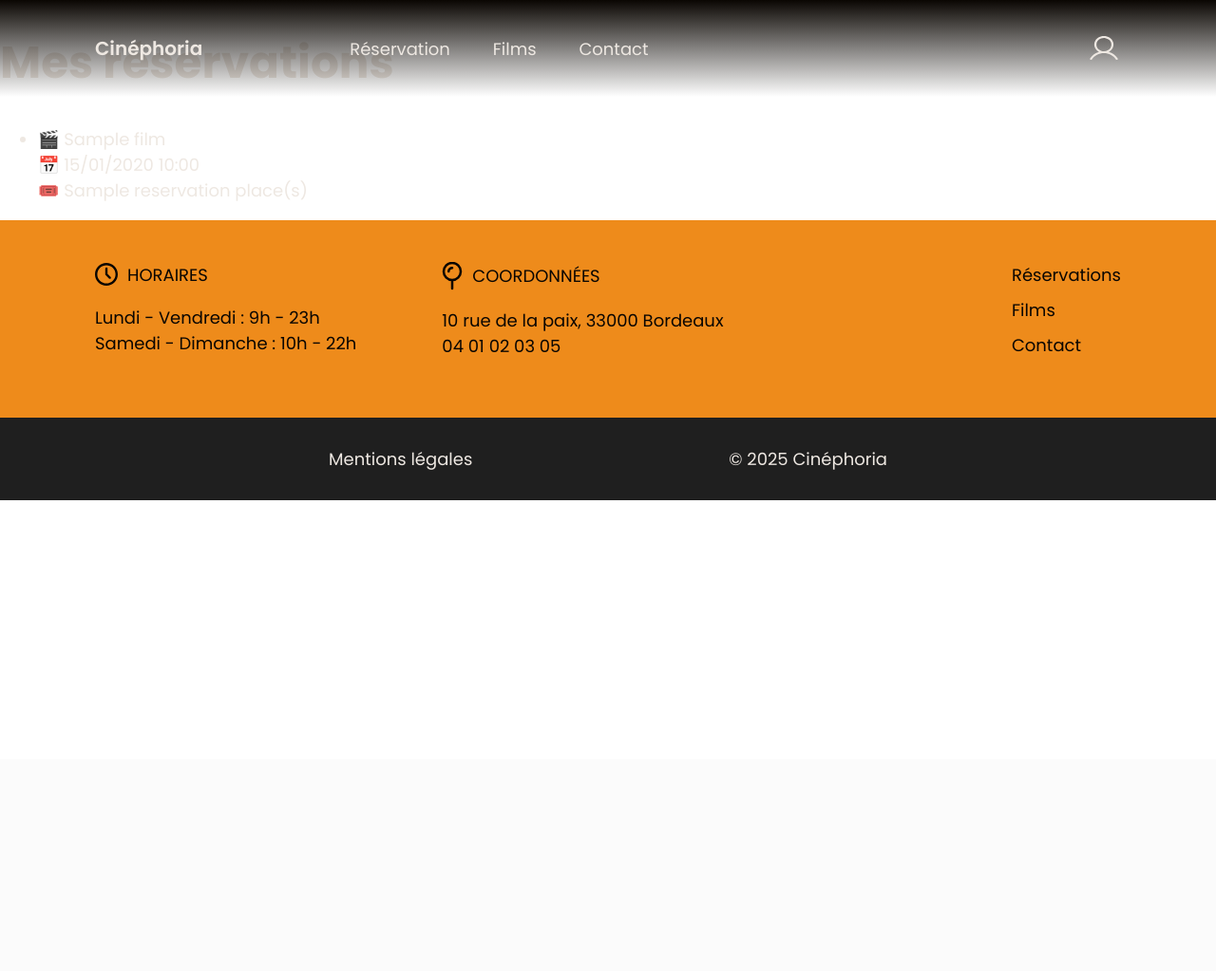
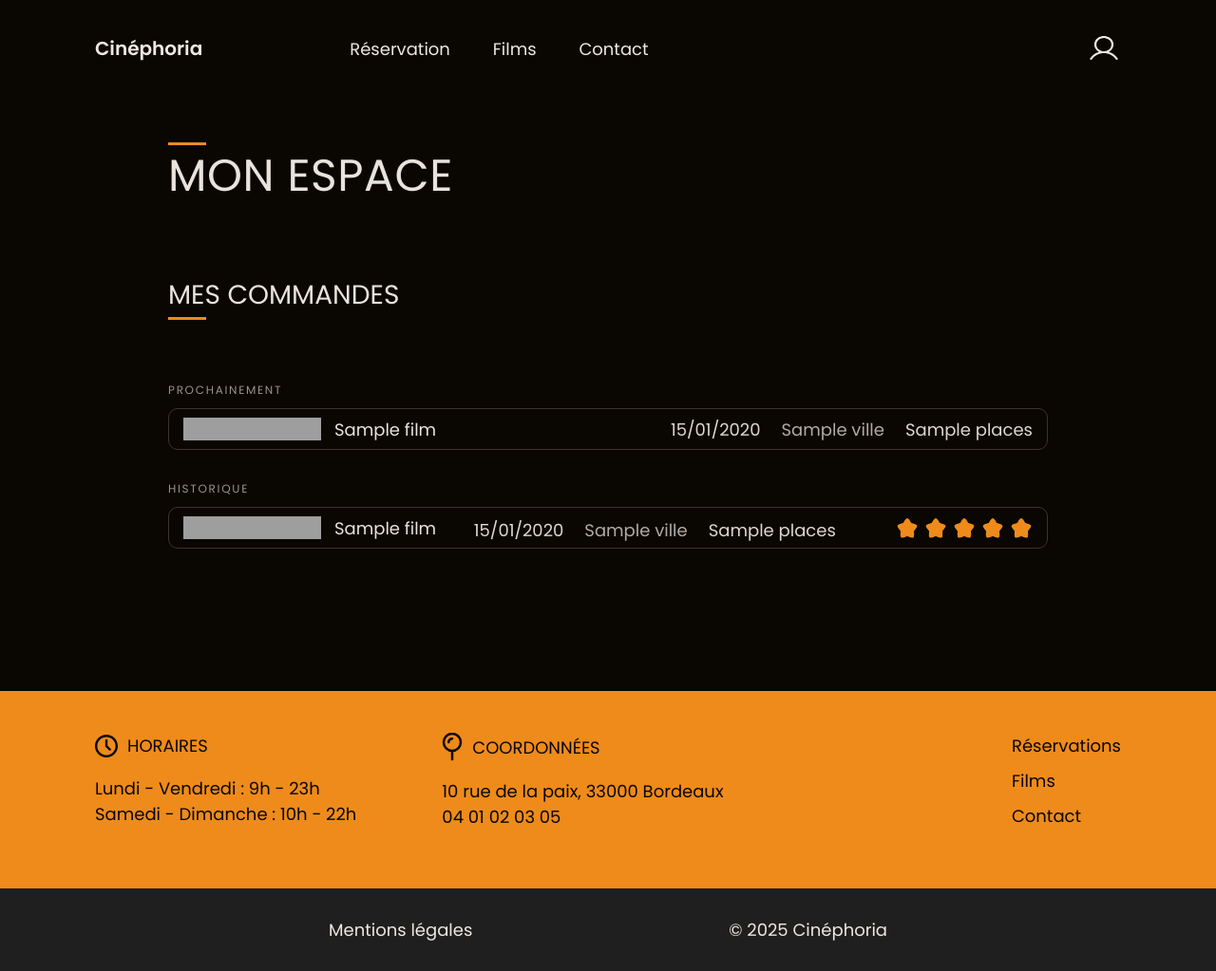
Before and after one commit to Klopes10/Cinephoria, a Symfony app: template templates/account/index.html.twig in a window 1280 px wide. Shown: the whole page at 95% size. Before the commit the page ends 527 px from the top, so only its background shows below. Run offline with Twig, Linux system fonts and the light colour scheme; the template is opened without the code that fills it: most values are stand-ins (such as "Sample title", 1, 10 or a date in 2020); some libraries are stand-ins or nearby versions; grey boxes are pictures that could not be loaded.

Commit message:
WIP: page utilisateur quasi fini, manque la correction des notes apres rechargement de page

```diff
--- a/compose.yaml
+++ b/compose.yaml
@@ -41,7 +41,7 @@ services:
     environment:
       POSTGRES_DB: app
       POSTGRES_USER: app
-      POSTGRES_PASSWORD: "docker compose exec php php bin/console doctrine:fixtures:load"
+      POSTGRES_PASSWORD: admin
     volumes:
       - database_data:/var/lib/postgresql/data
 
--- /dev/null
+++ b/public/css/account.css
@@ -0,0 +1,211 @@
+body { background-color: #0A0602; }
+
+/* Page wrapper */
+.account-wrap {
+    margin: 150px 177px;
+    color: #e9e3dc;
+    background: #0A0602;
+  }
+
+  /* Titles */
+  .page-title {
+    font-weight:400;
+    letter-spacing: .6px;
+    margin: 0 0 70px 0;
+  }
+
+  .section-title {
+    font-size: 28px;
+    margin: 8px 0 70px;
+    color: #e9e3dc;
+  }
+
+  .subhead {
+    margin: 18px 0 10px;
+    font-size: 12px;
+    color: #9b938a;
+    text-transform: uppercase;
+    letter-spacing: .14em;
+  }
+  .mt-32{ margin-top:32px; }
+
+  /* List */
+  .orders-list {
+    list-style: none;
+    padding: 0;
+    margin: 0 0 18px 0;
+    display: grid;
+    gap: 12px;
+  }
+
+
+
+  /* Card */
+  .order-card {
+    height:44px;
+    display: flex;
+    align-items: center;
+    gap: 16px;
+    padding: 10px 15px;
+    border: 1px solid #3c332c;
+    border-radius: 10px;
+    background: #0A0602;
+    text-decoration: none;
+    color: inherit;
+    transition: border-color .15s ease, background-color .15s ease;
+  }
+
+
+  /* Left: poster + title */
+  .order-left {
+    display: flex;
+    align-items: center;
+    gap: 14px;
+    min-width: 0;
+  }
+  .poster {
+    width: 145px;
+    height: 24px;
+    object-fit: cover;
+
+    background: #1a140f;
+  }
+  .poster--placeholder {
+    display: inline-block;
+  }
+  .title {
+    font-size: 18px;
+    white-space: nowrap;
+    overflow: hidden;
+    text-overflow: ellipsis;
+  }
+  .order-middle {
+    margin: auto;
+    display: flex;
+    align-items: center;
+    gap: 22px;
+    font-weight: 500;
+    color: #d9d3cc;
+  }
+
+  /* Right: meta + rating */
+  .order-right {
+    margin-left: auto;
+    display: flex;
+    align-items: center;
+    gap: 22px;
+    font-weight: 500;
+    color: #d9d3cc;
+  }
+
+  .order-right.stars {
+    margin-left: auto;
+    display: flex;
+    align-items: center;
+    gap: 5px;
+    font-weight: 500;
+    color: #d9d3cc;
+  }
+  .meta { opacity: .95; }
+  .meta.date { min-width: 90px; text-align: right; color:#e9e3dc; }
+  .meta.city { color: #bcb4ad; }
+  .meta.seats { color: #e9e3dc; }
+
+  /* Stars (historique à droite) */
+  .rating {
+    display: inline-flex;
+    align-items: center;
+    gap: 6px;
+    margin-left: 8px;
+  }
+  .star svg {
+    display: block;
+    fill: transparent;
+    stroke: #ee8b1b;
+    stroke-width: 1.4;
+  }
+  .star.full svg {
+    fill: #0A0602;
+    stroke: #ee8b1b;
+  }
+  .order-card:hover .star svg {
+    stroke: #f29a33;
+  }
+
+  /* Empty rows */
+  .empty {
+    color: #9b938a;
+    padding: 12px 2px;
+  }
+
+  /* bloc étoiles */
+/* étoiles vides dans la liste (déjà envoyé, rappel) */
+.rating-stars {
+    display: flex;
+    gap: 6px;
+    align-items: center;
+  }
+  .rating-stars .star-btn{
+    width:22px; height:22px; padding:0; border:0; background:transparent;
+    background-image:var(--star-empty); background-repeat:no-repeat;
+    background-position:center; background-size:contain; cursor:pointer;
+  }
+  .rating-stars .star-btn:hover,
+  .rating-stars .star-btn:hover ~ .star-btn{
+    background-image:var(--star-full);
+  }
+
+  /* ---------- Modale ---------- */
+  .modal.hidden{ display:none; }
+  .modal{ position:fixed; inset:0; z-index:1000; }
+  .modal-backdrop{
+    position:absolute; inset:0; background:#000; opacity:.65;
+  }
+  .modal-panel{
+    position:relative; margin:40px auto; width:min(850px, 92vw); height:432px;
+    background:#0e0a06; border:1px solid #A19D9A; border-radius:10px;
+    padding:28px 26px 26px; color:#e9e3dc;
+  }
+  .modal-close{
+    position:absolute; right:10px; top:8px; font-size:22px; line-height:1;
+    width:32px; height:32px; border:0; background:transparent; color:#e9e3dc; cursor:pointer;
+  }
+
+  .rate-title{ font-size:36px; letter-spacing:.5px; margin:4px 0 22px 0; place-items: center;}
+  .rate-title .bar{
+    display:block; width:56px; height:4px; background:#ee8b1b; border-radius:2px; margin-bottom:10px;
+  }
+
+  /* étoiles dans la modale */
+  .rate-stars{ display:flex; gap:12px; justify-content:center; margin:10px 0 18px; }
+  .m-star-btn{ border:0; background:transparent; padding:0; cursor:pointer; }
+  .m-star-ico{ width:28px; height:28px; display:block; }
+
+  /* textarea + bouton */
+  .rate-comment textarea{
+    width:100%; min-height:80px; resize:vertical; border:1px solid #3a2f25;
+    background:#0b0805; color:#e9e3dc; border-radius:8px; padding:14px 12px; font:inherit;
+  }
+  .rate-validate{
+    margin-top:18px; width:100%; background:#ee8b1b; border:1px solid #ee8b1b;
+    color:#0b0805; padding:14px 16px; border-radius:10px; font-weight:600; cursor:pointer;
+  }
+  .rate-validate:hover{ filter:brightness(1.05); }
+
+  .rating-stars.is-locked .star-btn {
+    pointer-events: none;
+    cursor: default;
+  }
+  .rating-stars.is-locked .star-static .star-ico {
+    display: block;
+    width: 24px;
+    height: 24px;
+  }
+.rating-stars.is-locked .star-btn::before { background-image: var(--star-empty); }
+.rating-stars.is-locked .star-btn.on::before { background-image: var(--star-full); }
+
+/* (si tu as déjà les règles de hover/preview, elles ne doivent pas s’appliquer quand is-locked est présent) */
+.rating-stars.is-locked:hover .star-btn::before,
+.rating-stars.is-locked .star-btn:hover ~ .star-btn::before {
+  background-image: var(--star-empty);
+}
--- a/public/css/film_show.css
+++ b/public/css/film_show.css
@@ -9,8 +9,6 @@ body { background-color: #0A0602; }
   padding: 24px 0;
   margin: 150px 177px;
 }
-
-
 
 
 /* ===================== */
--- a/public/css/styles.css
+++ b/public/css/styles.css
@@ -25,6 +25,14 @@ span.underline {
     height: 3px;
     background-color: #ee8b1b;
 }
+span.upperline {
+    content: "";
+    position: absolute;
+
+    width: 40px;
+    height: 3px;
+    background-color: #ee8b1b;
+}
 
 .section-title {
     color: #EEE8E2;
--- /dev/null
+++ b/public/js/account.js
@@ -0,0 +1,184 @@
+// public/js/account.js
+document.addEventListener('DOMContentLoaded', () => {
+    const $  = (sel, root = document) => root.querySelector(sel);
+    const $$ = (sel, root = document) => Array.from(root.querySelectorAll(sel));
+
+    // ---------- Config ----------
+    const cfg         = $('#rating-config');
+    const ENDPOINT    = cfg?.dataset.endpoint || '/mon-compte/note';
+    const STAR_FULL   = cfg?.dataset.starFull  || '';
+    const STAR_EMPTY  = cfg?.dataset.starEmpty || '';
+
+    // ---------- Modale ----------
+    const modal     = $('#rate-modal');
+    const backdrop  = modal ? modal.querySelector('.modal-backdrop') : null;
+    const btnClose  = modal ? modal.querySelector('.modal-close')   : null;
+    const btnOK     = $('#rate-validate');
+    const commentEl = $('#rate-comment-input');
+
+    let currentReservationId = null;
+    let currentValue = 0; // valeur validée dans la modale
+
+    const clamp = (v, a, b) => Math.max(a, Math.min(b, v));
+
+    function getModalStars() {
+      return modal ? $$('.m-star-btn[data-value]', modal) : [];
+    }
+
+    function paintModalStars(value) {
+      const v = clamp(parseInt(value || 0, 10), 0, 5);
+      getModalStars().forEach((btn, idx) => {
+        const img = btn.querySelector('.m-star-ico');
+        if (!img) return;
+        const filled = idx < v;
+        img.src = filled ? STAR_FULL : STAR_EMPTY;
+        img.alt = filled ? '★' : '☆';
+        btn.setAttribute('aria-pressed', filled ? 'true' : 'false');
+      });
+    }
+
+    function setModalValue(value) {
+      currentValue = clamp(parseInt(value || 0, 10), 0, 5);
+      paintModalStars(currentValue);
+    }
+
+    function openModal(reservationId, initialValue) {
+      currentReservationId = reservationId;
+      setModalValue(initialValue);
+      if (commentEl) commentEl.value = '';
+      modal.classList.remove('hidden');
+      modal.setAttribute('aria-hidden', 'false');
+    }
+
+    function closeModal() {
+      modal.classList.add('hidden');
+      modal.setAttribute('aria-hidden', 'true');
+    }
+
+    // Init : étoiles de la modale à vide
+    if (modal) paintModalStars(0);
+
+    // ---------- Etoiles "inline" (dans la liste) ----------
+    function fillInline(container, value) {
+      const v = clamp(parseInt(value || 0, 10), 0, 5);
+      const stars = $$('.star-btn', container);
+      stars.forEach((btn, idx) => {
+        btn.style.backgroundImage = idx < v ? `var(--star-full)` : `var(--star-empty)`;
+      });
+    }
+
+    // Attache sur tous les groupes interactifs
+    function initInlineGroups() {
+      const groups = $$('.js-rate-trigger');
+      groups.forEach(group => {
+        // état initial : toutes vides
+        fillInline(group, 0);
+
+        // Survol -> remplir de gauche à droite jusqu’à la star survolée
+        $$('.star-btn', group).forEach(btn => {
+          btn.addEventListener('mouseenter', () => {
+            const val = parseInt(btn.dataset.value || '0', 10);
+            fillInline(group, val);
+          });
+        });
+
+        // Sortie du groupe -> revenir à vide
+        group.addEventListener('mouseleave', () => fillInline(group, 0));
+
+        // Clic -> ouvrir modale avec la valeur cliquée
+        group.addEventListener('click', (e) => {
+          const star = e.target.closest('.star-btn');
+          if (!star) return;
+          e.preventDefault();
+          const resId = group.dataset.reservation || null;
+          const value = parseInt(star.dataset.value || '0', 10);
+          openModal(resId, value);
+        });
+      });
+    }
+
+    initInlineGroups();
+
+    // ---------- Interaction modale ----------
+    // Hover dans la modale = aperçu
+    modal?.addEventListener('mousemove', (e) => {
+      const over = e.target.closest('.m-star-btn[data-value]');
+      if (!over) return;
+      paintModalStars(over.dataset.value || '0');
+    });
+
+    // Clique une étoile dans la modale = sélection
+    modal?.addEventListener('click', (e) => {
+      const star = e.target.closest('.m-star-btn[data-value]');
+      if (star) {
+        setModalValue(star.dataset.value || '0');
+      }
+    });
+
+    // Sortie de la zone étoiles -> revenir sur la valeur choisie
+    modal?.querySelector('.rate-stars')?.addEventListener('mouseleave', () => {
+      paintModalStars(currentValue);
+    });
+
+    // Fermer modale
+    btnClose?.addEventListener('click', closeModal);
+    backdrop?.addEventListener('click', closeModal);
+    window.addEventListener('keydown', (e) => { if (e.key === 'Escape') closeModal(); });
+
+    // ---------- Valider (= POST + lock instantané dans la liste) ----------
+    btnOK?.addEventListener('click', async () => {
+      const note = clamp(currentValue, 1, 5);
+      const comment = (commentEl?.value || '').trim();
+
+      if (!currentReservationId || note < 1) {
+        closeModal();
+        return;
+      }
+
+      try {
+        const resp = await fetch(ENDPOINT, {
+          method: 'POST',
+          headers: {
+            'Content-Type': 'application/json',
+            'X-Requested-With': 'XMLHttpRequest'
+          },
+          body: JSON.stringify({
+            reservationId: currentReservationId,
+            note,
+            comment
+          })
+        });
+
+        const data = await resp.json();
+
+        if (!resp.ok || !data.ok) {
+          // Tu peux afficher un toast/flash ici si besoin
+          closeModal();
+          return;
+        }
+
+        // Remplacer le bloc interactif par un bloc "verrouillé" statique et plein à 'note'
+        const selector = `.js-rate-trigger[data-reservation="${CSS.escape(String(currentReservationId))}"]`;
+        const target = document.querySelector(selector);
+        if (target) {
+          target.classList.remove('js-rate-trigger');
+          target.classList.add('is-locked');
+
+          // Remplacer l'intérieur par 5 icônes statiques
+          target.innerHTML = Array.from({ length: 5 })
+            .map((_, i) => {
+              const filled = i < note;
+              const src = filled ? STAR_FULL : STAR_EMPTY;
+              const alt = filled ? '★' : '☆';
+              return `<span class="star-static"><img class="star-ico" src="${src}" alt="${alt}"></span>`;
+            })
+            .join('');
+        }
+
+        closeModal();
+      } catch (err) {
+        // Gestion erreur silencieuse
+        closeModal();
+      }
+    });
+  });
--- a/templates/account/index.html.twig
+++ b/templates/account/index.html.twig
@@ -1,19 +1,163 @@
 {% extends 'base.html.twig' %}
 
-{% block title %}Mon compte{% endblock %}
+{% block title %}Mon espace{% endblock %}
+
+{% block stylesheets %}
+  {{ parent() }}
+  <link rel="stylesheet" href="{{ asset('css/account.css') }}">
+{% endblock %}
 
 {% block body %}
-<h1>Mes réservations</h1>
+<section class="account-wrap">
 
-<ul>
-    {% for reservation in reservations %}
-        <li>
-            🎬 {{ reservation.seance.film.titre }}<br>
-            📅 {{ reservation.seance.dateHeureDebut|date('d/m/Y H:i') }}<br>
-            🎟️ {{ reservation.nombrePlaces }} place(s)
-        </li>
+  <h1 class="page-title"><span class="upperline"></span>MON ESPACE</h1>
+
+  <h2 class="section-title"><span class="underline"></span>MES COMMANDES</h2>
+
+  {# ========= PROCHAINEMENT ========= #}
+  <div class="subhead">PROCHAINEMENT</div>
+
+  <ul class="orders-list">
+    {% for o in upcoming|default([]) %}
+      {% set film    = o.film ?? null %}
+      {% set titre   = film ? film.titre : (o.titre ?? 'Film') %}
+      {% set affiche = film ? film.affiche : (o.affiche ?? null) %}
+      {% set date    = o.dateSeance ?? o.date ?? null %}
+      {% set ville   = o.ville ?? (o.cinema.ville ?? '') %}
+      {% set nb      = o.nbPlaces ?? o.places ?? 1 %}
+
+      <li class="order-item">
+        <div class="order-card">
+          <div class="order-left">
+            {% if affiche %}
+              <img class="poster" src="{{ asset('uploads/affiches/' ~ affiche) }}" alt="{{ titre }}">
+            {% else %}
+              <div class="poster poster--placeholder" aria-hidden="true"></div>
+            {% endif %}
+            <div class="title">{{ titre }}</div>
+          </div>
+
+          <div class="order-right">
+            <span class="meta date">{{ date ? date|date('d/m/Y') : '' }}</span>
+            <span class="meta city">{{ ville }}</span>
+            <span class="meta seats">{{ nb }} place{{ nb > 1 ? 's' : '' }}</span>
+          </div>
+        </div>
+      </li>
     {% else %}
-        <p>Vous n’avez pas encore réservé de séance.</p>
+      <li class="empty">Aucune séance à venir.</li>
     {% endfor %}
-</ul>
+  </ul>
+
+  {# ========= HISTORIQUE ========= #}
+  <div class="subhead mt-32">HISTORIQUE</div>
+
+  <ul class="orders-list">
+    {% for o in history|default([]) %}
+      {% set film    = o.film ?? null %}
+      {% set titre   = film ? film.titre : (o.titre ?? 'Film') %}
+      {% set affiche = film ? film.affiche : (o.affiche ?? null) %}
+      {% set date    = o.dateSeance ?? o.date ?? null %}
+      {% set ville   = o.ville ?? (o.cinema.ville ?? '') %}
+      {% set nb      = o.nbPlaces ?? o.places ?? 1 %}
+      {% set note    = o.userNote|default(0) %} {# 0..5 si déjà noté #}
+
+      <li class="order-item">
+        <div class="order-card">
+          <div class="order-left">
+            {% if affiche %}
+              <img class="poster" src="{{ asset('uploads/affiches/' ~ affiche) }}" alt="{{ titre }}">
+            {% else %}
+              <div class="poster poster--placeholder" aria-hidden="true"></div>
+            {% endif %}
+            <div class="title">{{ titre }}</div>
+          </div>
+
+          <div class="order-middle">
+            <span class="meta date">{{ date ? date|date('d/m/Y') : '' }}</span>
+            <span class="meta city">{{ ville }}</span>
+            <span class="meta seats">{{ nb }} place{{ nb > 1 ? 's' : '' }}</span>
+          </div>
+
+          <div class="order-right">
+            {# Si déjà noté -> 5 icônes statiques, pas d’interaction #}
+            {% if note > 0 %}
+              <div class="rating-stars is-locked"
+                   style="
+                     --star-empty: url('{{ asset('images/icons/etoile_vide.svg') }}');
+                     --star-full:  url('{{ asset('images/icons/etoile_pleine.svg') }}');
+                   ">
+                {% for i in 1..5 %}
+                  <span class="star-static">
+                    <img class="star-ico"
+                         src="{{ asset(i <= note ? 'images/icons/etoile_pleine.svg' : 'images/icons/etoile_vide.svg') }}"
+                         alt="{{ i <= note ? '★' : '☆' }}">
+                  </span>
+                {% endfor %}
+              </div>
+            {% else %}
+              {# Sinon étoiles interactives (hover rempli, clic -> ouvre la modale) #}
+              <div class="rating-stars js-rate-trigger"
+                   data-reservation="{{ o.id }}"
+                   data-film="{{ film ? film.id : '' }}"
+                   style="
+                     --star-empty: url('{{ asset('images/icons/etoile_vide.svg') }}');
+                     --star-full:  url('{{ asset('images/icons/etoile_pleine.svg') }}');
+                   ">
+                {% for i in 1..5 %}
+                  <button type="button"
+                          class="star-btn"
+                          data-value="{{ i }}"
+                          aria-label="{{ i }} étoile{{ i > 1 ? 's' : '' }}">
+                  </button>
+                {% endfor %}
+              </div>
+            {% endif %}
+          </div>
+        </div>
+      </li>
+    {% else %}
+      <li class="empty">Pas encore d’historique.</li>
+    {% endfor %}
+  </ul>
+
+  {# ---------- Config JS (endpoint + icônes) ---------- #}
+  <div id="rating-config"
+       data-endpoint="{{ path('app_account_rate') }}"
+       data-star-full="{{ asset('images/icons/etoile_pleine.svg') }}"
+       data-star-empty="{{ asset('images/icons/etoile_vide.svg') }}">
+  </div>
+
+  {# ---------- Modale de notation (pré-rendue) ---------- #}
+  <div id="rate-modal" class="modal hidden" aria-hidden="true">
+    <div class="modal-backdrop"></div>
+    <div class="modal-panel" role="dialog" aria-modal="true" aria-labelledby="rate-title">
+      <button class="modal-close" aria-label="Fermer">×</button>
+
+      <h2 id="rate-title" class="rate-title">
+        <span class="bar"></span> VOUS AVEZ AIMÉ ?
+      </h2>
+
+      <div class="rate-stars" role="radiogroup" aria-label="Choisir la note">
+        {% for i in 1..5 %}
+          <button type="button" class="m-star-btn" data-value="{{ i }}" aria-label="{{ i }} étoile{{ i>1?'s':'' }}">
+            <img class="m-star-ico" alt="">
+          </button>
+        {% endfor %}
+      </div>
+
+      <div class="rate-comment">
+        <textarea id="rate-comment-input" placeholder="Laisser un commentaire... (facultatif)"></textarea>
+      </div>
+
+      <button id="rate-validate" class="rate-validate">Valider</button>
+    </div>
+  </div>
+
+</section>
 {% endblock %}
+
+{% block javascripts %}
+  {{ parent() }}
+  <script src="{{ asset('js/account.js') }}"></script>
+{% endblock %}
```
Also changed, not shown: src/Controller/AccountController.php (+140 -4 lines), src/Repository/AvisRepository.php (+23 -0 lines), 1 other file.
